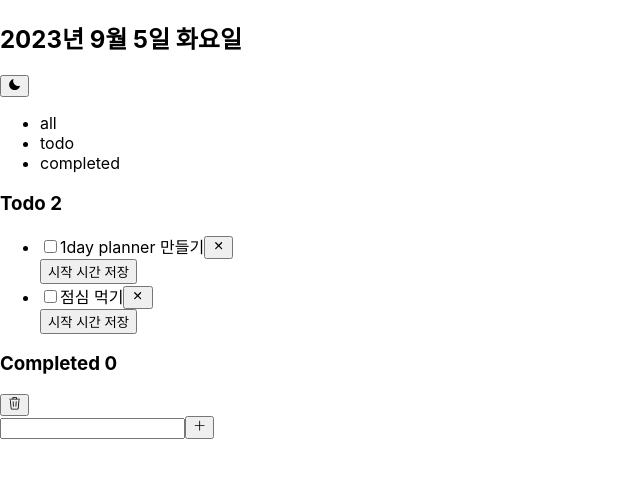
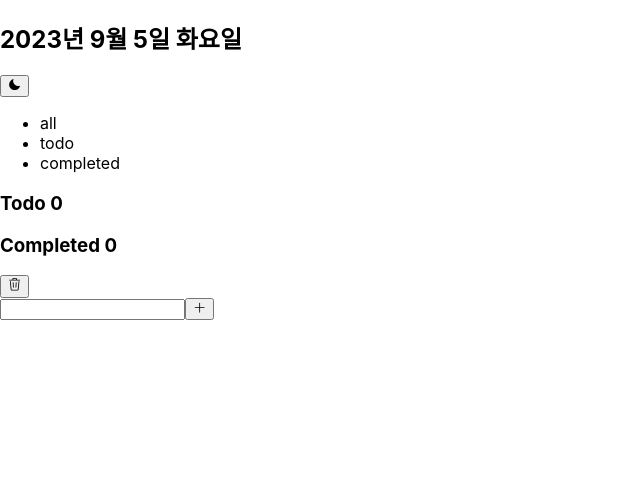
Before and after one commit to aan-sy/todo-list, a React (Create React App) app: page / in a window 1280 px wide. Shown: the top 478 px of the page, without its empty margins (0-640 px from the left). Built offline with nearby package versions, Linux system fonts and the light colour scheme.

Commit message:
Update: 로컬 스토리지에 목록 데이터 저장

```diff
--- a/src/components/TodoList/TodoList.jsx
+++ b/src/components/TodoList/TodoList.jsx
@@ -1,31 +1,19 @@
-import React, { useState } from 'react';
+import React, { useEffect, useState } from 'react';
 import { GoTrash } from 'react-icons/go';
 import Add from '../Add/Add';
 import Todo from '../Todo/Todo';
 
 export default function TodoList({ filter }) {
-  const [todos, setTodos] = useState([
-    {
-      id : '123',
-      text: '1day planner 만들기',
-      status: 'todo',
-      startTime: '',
-      endTime: ''
-    },
-    {
-      id : '234',
-      text: '점심 먹기',
-      status: 'todo',
-      startTime: '',
-      endTime: ''
-    },
-  ])
+  const [todos, setTodos] = useState(getTodosFromLocalStorage);
 
   const addTodo = (newTodo) => {setTodos(todos => [...todos, newTodo]);}
   const deleteTodo = (deleted) => {setTodos(todos => todos.filter(todo => todo.id !== deleted.id))}
   const updateTodo = (updated) => {setTodos(todos => todos.map(todo => todo.id === updated.id ? updated : todo))};
+  const deleteAll = () => {setTodos(todos => todos.filter(todo => todo.status === 'todo'))};
 
-  const deleteAll = () => {setTodos(todos => todos.filter(todo => todo.status === 'todo'))};
+  useEffect(() => {
+    localStorage.setItem('todos', JSON.stringify(todos));
+  }, [todos])
 
   const uncompletedTodos = filterTodos(todos, 'todo');
   const completedTodos = filterTodos(todos, 'completed');
@@ -53,3 +41,8 @@
 function filterTodos(todos, filter) {
   return todos.filter(todo => todo.status === filter);
 }
+
+function getTodosFromLocalStorage() {
+  const todos = localStorage.getItem('todos');
+  return todos ? JSON.parse(todos) : [];
+}
```
